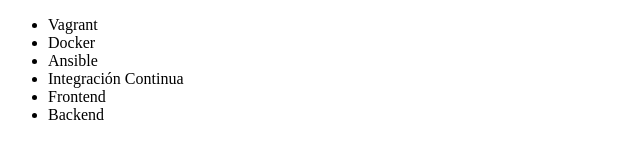
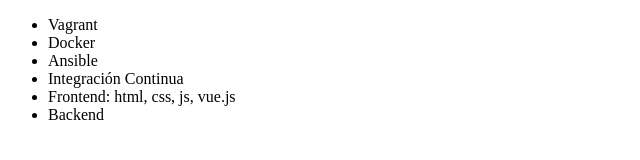
Before and after one commit to plata-wagner/alura-git, a plain HTML site: page index.html in a window 1280 px wide. Shown: the whole page, without its empty margins (0-640 px from the left). Drawn offline with Linux system fonts and the light colour scheme.

Commit message:
modificando nombre de curso frontend

```diff
--- a/index.html
+++ b/index.html
@@ -10,7 +10,7 @@
       <li>Docker</li>
       <li>Ansible</li>
       <li>Integración Continua</li>
-      <li>Frontend</li>
+      <li>Frontend: html, css, js, vue.js</li>
       <li>Backend</li>
     </ul>
   </body>
```
